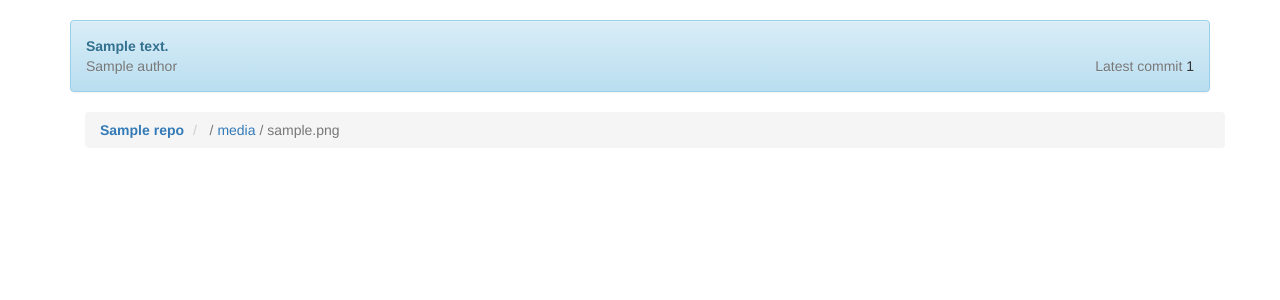
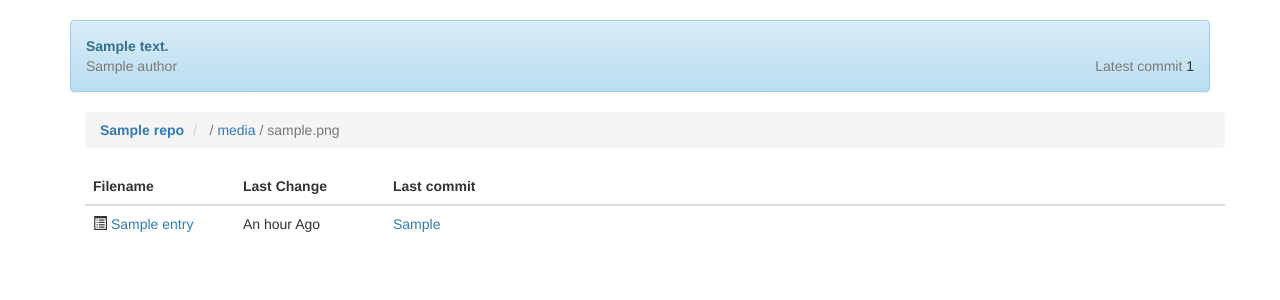
Before and after one commit to fedora-infra/fresque, a Flask app: template fresque/templates/git/file.html in a window 1280 px wide. Shown: the part 124-424 px from the top of the page. Run offline with Flask 2, Linux system fonts and the light colour scheme; the template is opened without the code that fills it: most values are stand-ins (such as "Sample title", 1, 10 or a date in 2020); parts of the project's set-up code (start-up, migrations or seed data) failed here and were passed over; some libraries are stand-ins or nearby versions.

Commit message:
show tree view if clicked on a folder

```diff
--- a/fresque/templates/git/file.html
+++ b/fresque/templates/git/file.html
@@ -39,32 +39,45 @@
 {% if output_type=='file' %} {% autoescape false %}
             {{ content | safe}}
             {% endautoescape %}
-{% elif output_type == 'image' %}
-     <img src="#" />
 {% elif output_type == 'binary' %}
-    <p class="noresult">
+    <p>
       Binary files cannot be rendered.
         <br/> Please
-        <a href="#">view the raw version
+        <a href="{{url_for('view_raw_file', repo=repo, identifier=branchname,
+                     filename=filename) }}">
+            view the raw version
         </a>
     </p>
     </div>
 </div>
+{% endif %}
+
 {% else %}
-
-<h3>Tree</h3>
-  <ul>
+  <table class="table table-hover">
+    <thead>
+        <tr>
+            <th width="150">Filename</th>
+            <th width="150">Last Change</th>
+            <th>Last commit</th>
+        </tr>
+    </thead>
+    <tbody>
         {% for entry in content %}
-    <li class="{% if entry.filemode == 16384 %}folder{% else %}file{% endif %}">
+        <tr>
+            <td>
+                <i class="glyphicon glyphicon-{% if entry.filemode == 16384 %}folder-close{% else %}list-alt{% endif %}"></i>
                 <a href="{{ url_for('view_file',
                 repo=repo, identifier=branchname,
                 filename=filename + '/' + entry.name if filename else entry.name) }}">
               {{ entry.name }}
-        <span class="filehex">{{ entry.hex|short }}</span>
             </a>
-    </li>
+            </td>
+            <td> An hour Ago </td>
+            <td><a href="#"> {{ entry.hex|short }} </a></td>
+        </tr>
         {% endfor %}
-  </ul>
+    </tbody>
+</table>
 {% endif %}
 
-{% endif %} {% else %} No content found in this repository {% endif %} {% endblock %}
+{% else %} No content found in this repository {% endif %} {% endblock %}
--- a/fresque/templates/git/git_layout.html
+++ b/fresque/templates/git/git_layout.html
@@ -31,8 +31,13 @@
 {% if last_commit %}
 <div class="alert alert-info">
     <strong> {{last_commit.message}} </strong>
-    <br>
+    <br/>
     <span class="text-muted">{{last_commit.author.name}}</span>
-    <a href="#" class="pull-right text-muted">Latest commit</span> <span style="color:#333;">{{last_commit.oid}}</span></a>
+    <a href="#" class="pull-right text-muted">
+        Latest commit
+        <span style="color:#333;">
+            {{last_commit.oid}}
+        </span>
+    </a>
 </div>
 {% endif %}
--- a/fresque/templates/git/repo.html
+++ b/fresque/templates/git/repo.html
@@ -14,7 +14,7 @@
 
 <!-- git file tree -->
 {% if tree %}
-<table class="table table-hover gitweb-tree-table">
+<table class="table table-hover">
     <thead>
         <tr>
             <th width="150">Filename</th>
```
Lines whose indentation alone changed are shown as unchanged.
